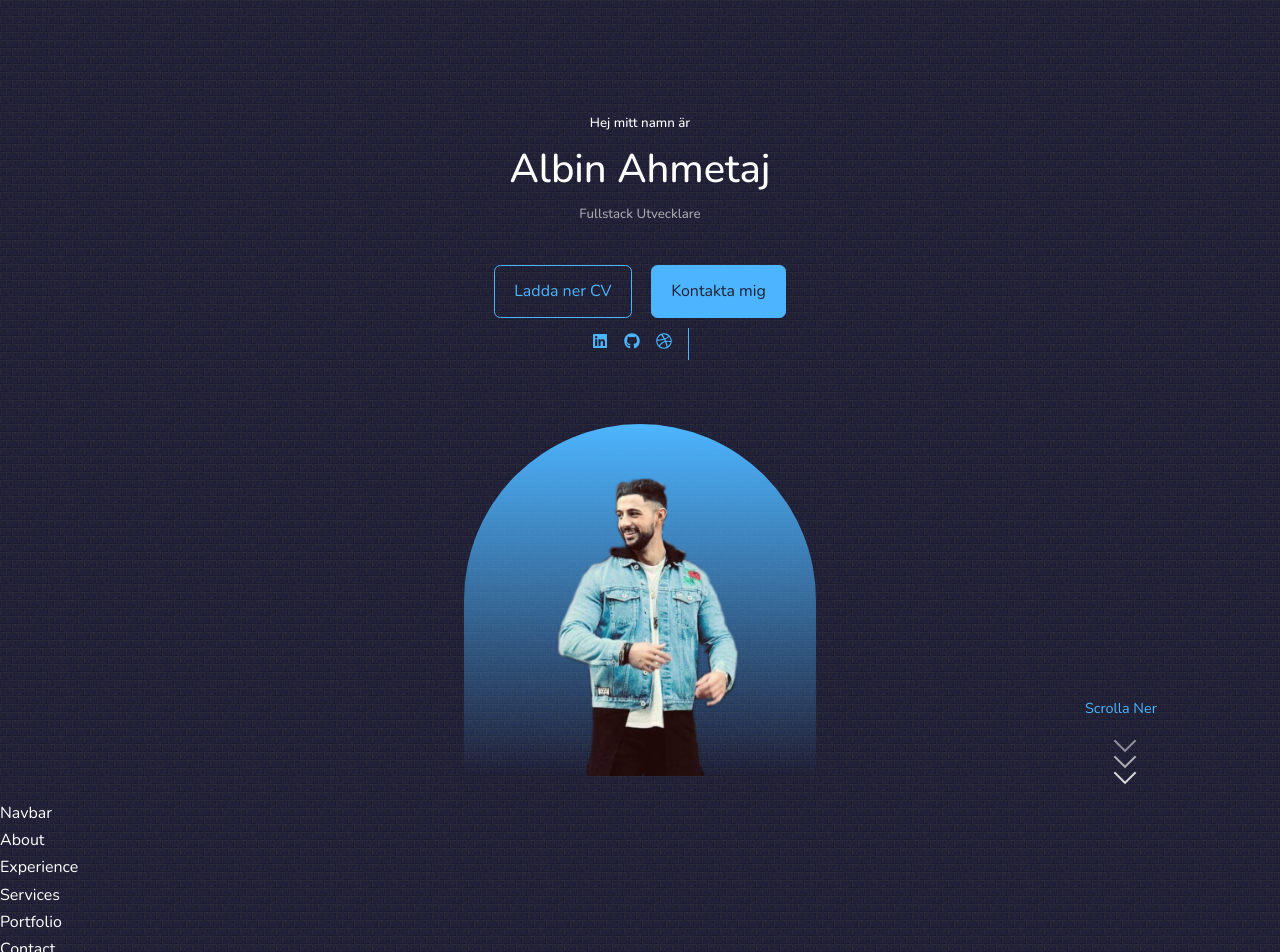
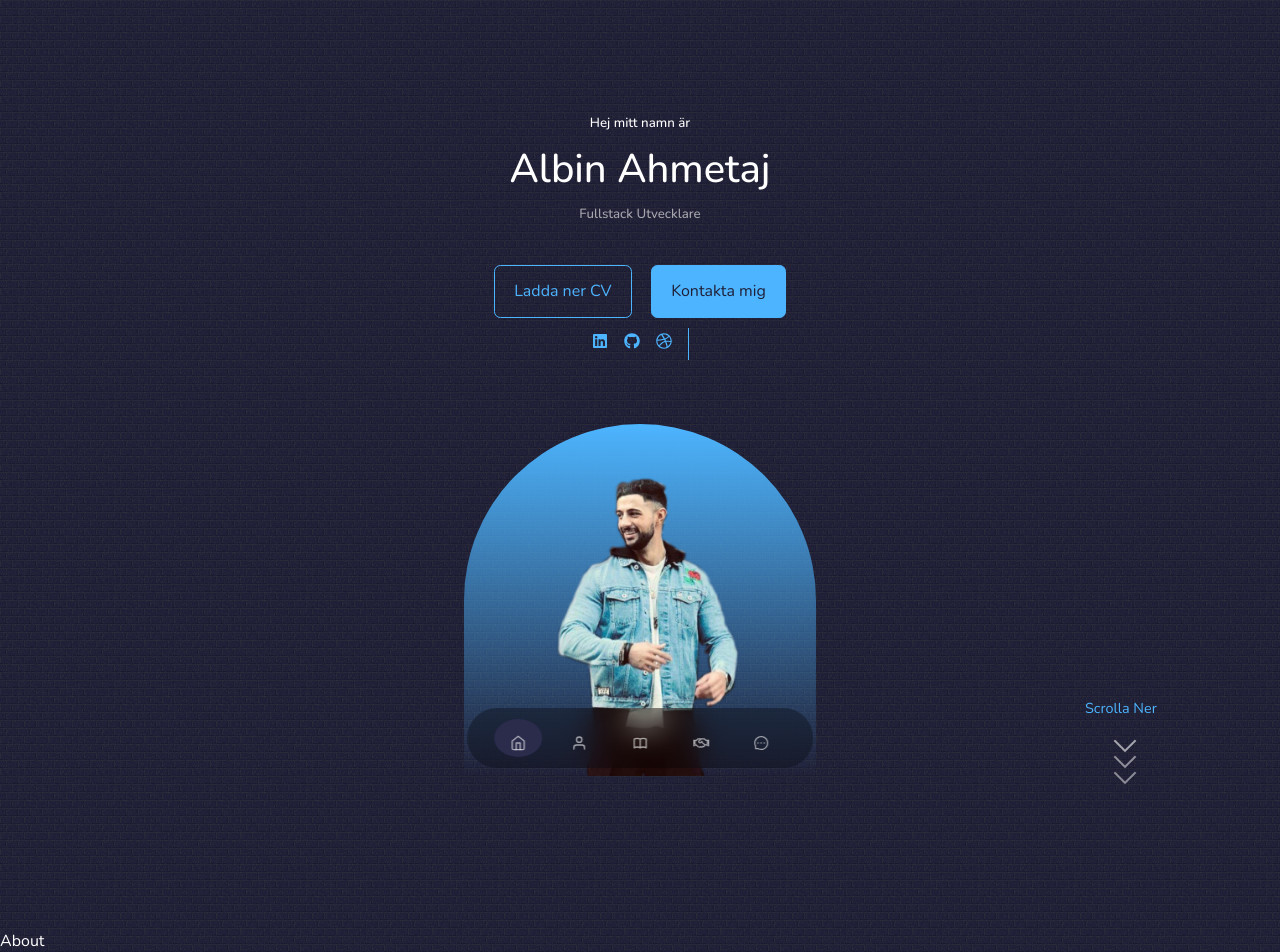
Before and after one commit to Albinahmetaj/portfolio, a React (Create React App) app: page / in a window 1280 px wide. Shown: the top 952 px of the page. Built offline with nearby package versions, Linux system fonts and the light colour scheme.

Commit message:
floating navbar commited

```diff
--- a/src/components/about/About.jsx
+++ b/src/components/about/About.jsx
@@ -3,7 +3,7 @@ import './about.css'
 
 function about() {
   return (
-    <div>About</div>
+    <section id="about">About</section>
   )
 }
 
--- a/src/components/contact/Contact.jsx
+++ b/src/components/contact/Contact.jsx
@@ -3,7 +3,7 @@ import './contact.css'
 
 function Contact() {
   return (
-    <div>Contact</div>
+    <section id="contact">Contact</section>
   )
 }
 
--- a/src/components/experience/Experience.jsx
+++ b/src/components/experience/Experience.jsx
@@ -3,7 +3,7 @@ import './experience.css'
 
 function Experience() {
   return (
-    <div>Experience</div>
+    <section id="experience">Experience</section>
   )
 }
 
--- a/src/components/navbar/Navbar.jsx
+++ b/src/components/navbar/Navbar.jsx
@@ -1,9 +1,21 @@
-import React from 'react'
+import React,{useState,useEffect} from 'react'
 import './navbar.css'
+import {FiHome,FiUser} from 'react-icons/fi'
+import {HiOutlineBookOpen} from 'react-icons/hi'
+import {FaRegHandshake} from 'react-icons/fa'
+import {AiOutlineMessage} from 'react-icons/ai'
+
 
 function Navbar() {
+  const [activeNavItem, setActiveNavItem] = useState('#');
   return (
-    <div>Navbar</div>
+   <nav>
+     <a href="#" onClick={() => setActiveNavItem('#')} className={activeNavItem === '#' ? 'active' : ''}><FiHome/></a>
+     <a href="#about" onClick={() => setActiveNavItem('#about')} className={activeNavItem === '#about' ? 'active' : ''}><FiUser/></a>
+     <a href="#experience" onClick={() => setActiveNavItem('#experience')} className={activeNavItem === '#experience' ? 'active' : ''}><HiOutlineBookOpen/></a>
+     <a href="#services" onClick={() => setActiveNavItem('#services')} className={activeNavItem === '#services' ? 'active' : ''}><FaRegHandshake/></a>
+     <a href="#contact" onClick={() => setActiveNavItem('#contact')} className={activeNavItem === '#contact' ? 'active' : ''}><AiOutlineMessage/></a>
+   </nav>
   )
 }
 
--- a/src/components/navbar/navbar.css
+++ b/src/components/navbar/navbar.css
@@ -0,0 +1,34 @@
+nav{
+    background: rgba(0,0,0,0.3);
+    width: max-content;
+    height: 60px;
+    display: block;
+    padding: 0.7rem 1.7rem;
+    z-index: 2;
+    position: fixed;
+    left: 50%;
+    transform: translateX(-50%);
+    bottom:2rem;
+    display: flex;
+    gap:0.8rem;
+    border-radius: 2rem;
+    backdrop-filter: blur(15px);
+}
+
+nav a{
+    background: transparent;
+    padding:1rem;
+    border-radius: 50%;
+    display: flex;
+    color: var(--color-light);
+    font-size: 1rem;
+}
+
+nav a:hover{
+    background: rgba(0,0,0,0.3);
+}
+
+nav a.active{
+    background:#2b2b4c;
+    color: var(--color-light);
+}
--- a/src/components/portfolio/Portfolio.jsx
+++ b/src/components/portfolio/Portfolio.jsx
@@ -3,7 +3,7 @@ import './portfolio.css'
 
 function Portfolio() {
   return (
-    <div>Portfolio</div>
+    <section id="portfolio">Portfolio</section>
   )
 }
 
--- a/src/components/services/Services.jsx
+++ b/src/components/services/Services.jsx
@@ -3,7 +3,7 @@ import './services.css'
 
 function Services() {
   return (
-    <div>Services</div>
+    <section id="services">Services</section>
   )
 }
 
--- a/src/index.css
+++ b/src/index.css
@@ -54,6 +54,7 @@ h1{
 
 section{
     margin-top: 8rem;
+    height: 100vh;
 }
 
 section > h2, section > h5{
```
